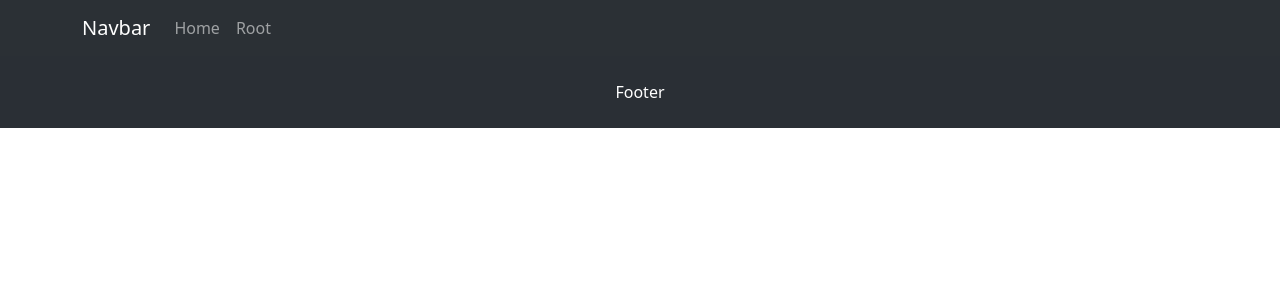
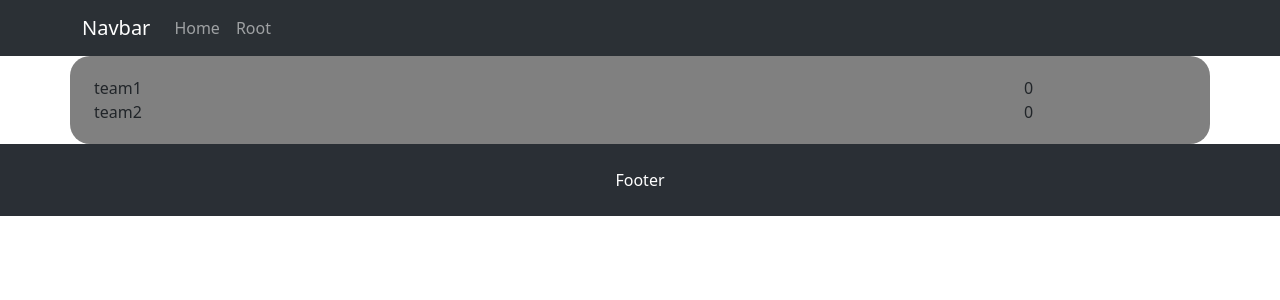
Before and after one commit to drewcgibbons/proj, a React (Create React App) app: page /home in a window 1280 px wide. Shown: the top 300 px of the page. Built offline with nearby package versions, Linux system fonts and the light colour scheme; no server answers.

Commit message:
Homepage modification

```diff
--- a/src/pages/Home/Home.tsx
+++ b/src/pages/Home/Home.tsx
@@ -2,11 +2,14 @@ import React from 'react';
 import PageNavbar from '../../components/PageNavbar/PageNavbar';
 import Footer from '../../components/Footer/Footer';
 import "./Home.css"
+import Card from '../../components/Card/Card';
+
 
 const Home : React.FC = () => {
     return(
         <>
         <PageNavbar/>
+        <Card></Card>
         <Footer/>
         </>
     );
```
